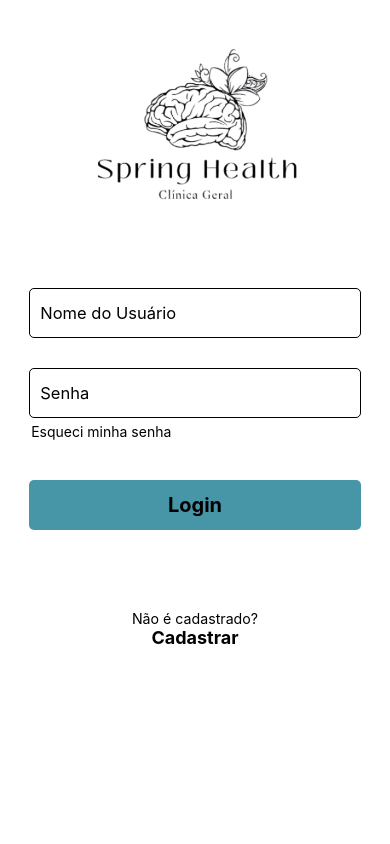
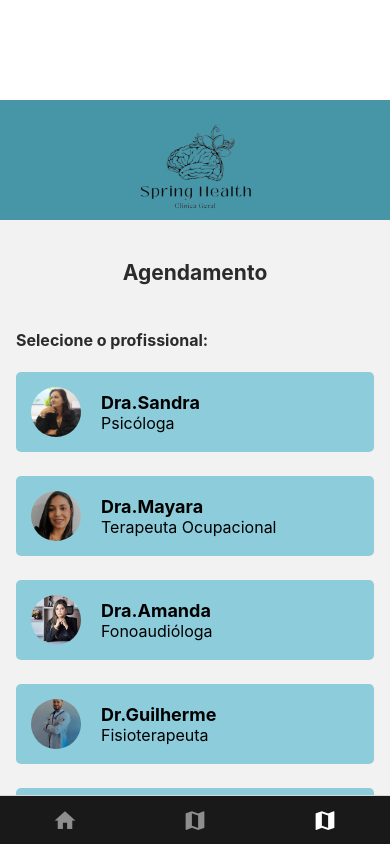
Before and after one commit to knbzbr/App-HealthSolution, a React Native app: screen /Agendamento in a window 390 px wide. Built offline with nearby package versions, Linux system fonts and the light colour scheme.

Commit message:
Agendamento finalizado bb

```diff
--- a/App.js
+++ b/App.js
@@ -13,12 +13,12 @@ export default function App() {
   const [logado, setLogado] = useState(false);
   const [cadastro, setCadastro] = useState(false);
 
-  if (!logado) {
-    return (<Login setLogado={setLogado} setCadastro={setCadastro}/>)
-  }
-  if (cadastro) {
-    return (<Cadastro setCadastro={setCadastro} setLogado={setLogado} />)
-  }
+ // if (!logado) {
+    //return (<Login setLogado={setLogado} setCadastro={setCadastro}/>)//
+ // }
+  //if (cadastro) {
+  //  return (<Cadastro setCadastro={setCadastro} setLogado={setLogado} />)//
+ // }//
 
   return (
     <AuthProvider>
--- a/src/Pages/Agendamento.js
+++ b/src/Pages/Agendamento.js
@@ -36,8 +36,10 @@ const DATA = [
 
 
 
+export default function Agendamento() {
+
     const Item = ({ imagem, title, subtitulo, id }) => (
-    <TouchableOpacity style={styles.item} key={id}>
+        <TouchableOpacity style={[styles.item, { backgroundColor: profissional == title ? "#0B8AA8" : "#8DCCDB" }]} key={id} onPress={() => setProfissional(title)}>
             <Image source={imagem} resizeMode="cover" style={styles.image} />
             <View style={styles.textbox}>
                 <Text style={styles.title}>{title}</Text>
@@ -46,14 +48,11 @@ const Item = ({ imagem, title, subtitulo, id }) => (
         </TouchableOpacity>
     );
 
-
     const onPress = () => {
         Alert.alert('Agendamento', 'Seu agendamento foi concluído com sucesso!');
     };
 
-
-export default function Agendamento() {
-
+    const [profissional, setProfissional] = useState();
     const [dia, setDia] = useState();
     const [hora, setHora] = useState();
 
--- a/src/Routes/Rotas.js
+++ b/src/Routes/Rotas.js
@@ -18,9 +18,9 @@ export default function Rotas() {
 
     const { logado } = useContext(AuthContext);
 
-    if (!logado) {
-        return (<Login />)
-    }
+    //if (!logado) {
+      //  return (<Login />)
+    //}
 
     return (
         <NavigationContainer>
```
Lines whose indentation alone changed are shown as unchanged.
